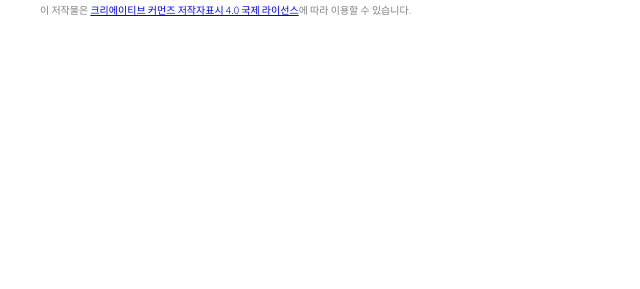
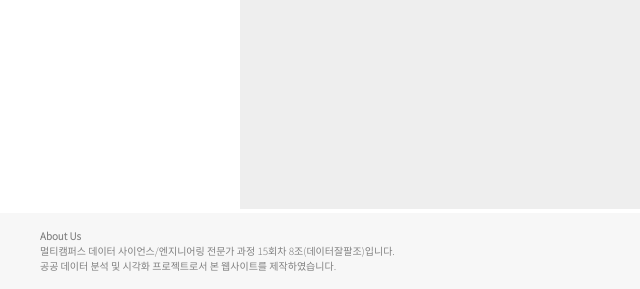
Before and after one commit to SeongminLee812/project_web, a Django app: template templates/edwith.html in a window 1280 px wide. Shown: the part 1143-1432 px from the top of the page, without its empty margins (0-640 px from the left). Before the commit the page ends 1159 px from the top, so only its background shows below. Run offline with Django 3.2, Linux system fonts and the light colour scheme; the template is opened without the code that fills it, so the values that code supplies are empty.

Commit message:
edwith image

```diff
--- a/templates/edwith.html
+++ b/templates/edwith.html
@@ -21,10 +21,12 @@
         background-color: ;
         float: auto;
         display:block;
+
      }
+
      .course_list{
         position: relative;
-        left: 80px;
+        left:500px;
      }
      .course_list a{
         display: block;
@@ -38,9 +40,11 @@
         line-height: 1.5;
         background: none;
         margin: 3px;
+
      }
      .course_list a:hover{
             color: cadetblue;
+
      }
 
      #header3 {
@@ -51,6 +55,7 @@
         margin: auto;
         text-align: center;
         background-color: #FFFFFF;
+
      }
 
      #search {
@@ -142,8 +147,20 @@
             src="{% static 'edwith_like_num_visual_0630_세원.html'%}">
         </iframe>
         </span>
+
+
+        <span class="edwith_2">
+            <iframe id="inlineFrameExample"
+            title="Inline Frame Example"
+                    width="800"
+                    height="600"
+                    frameborder="0"
+            src="{% static 'edwith_db_visual_산점도_0705_세원.html'%}">
+             </iframe>
+        </span>
     </div>
 
+     <div>
            <ul class="course_list">
              {% for EdwithAll in EdwithAllList %}
                <li>
@@ -153,6 +170,7 @@
                 </li>
             {% endfor %}
             </ul>
+     </div>
 
 
 
@@ -172,5 +190,5 @@
 
 </body>
 
-</body>
+
 </html>
```
Lines whose indentation alone changed are shown as unchanged.
